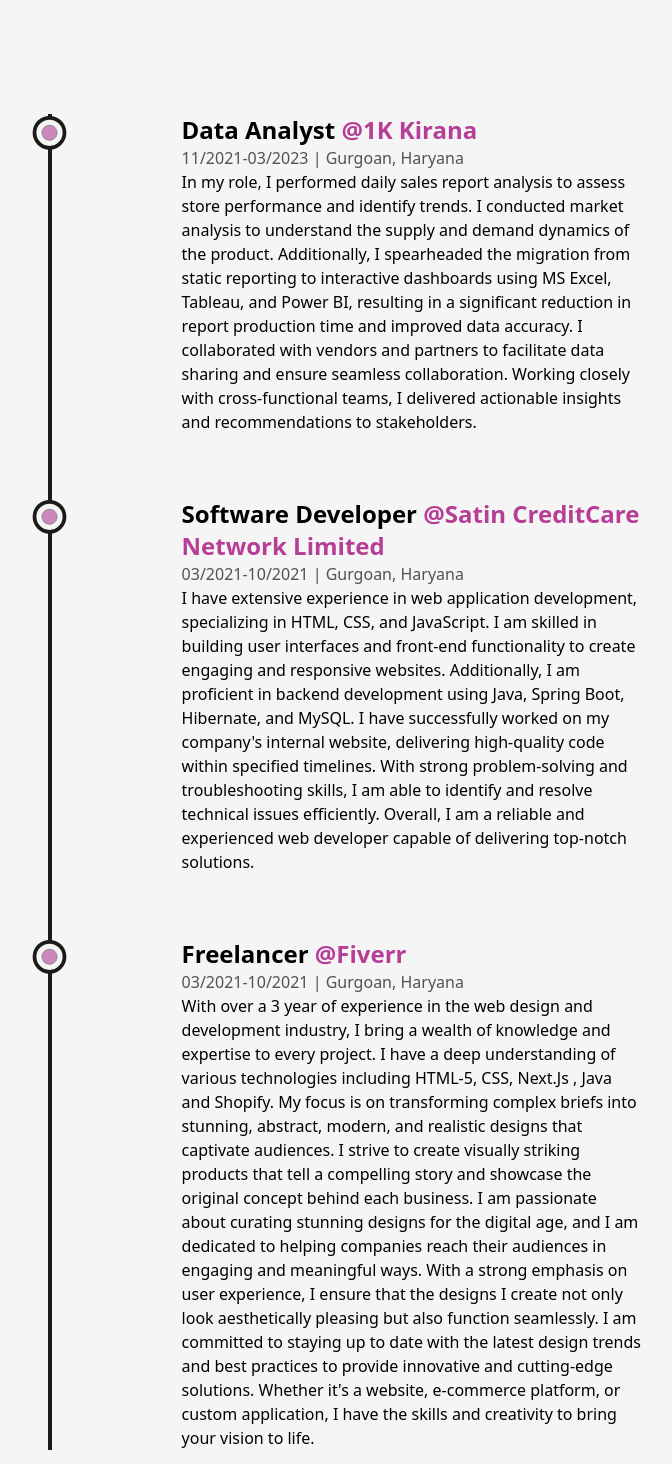
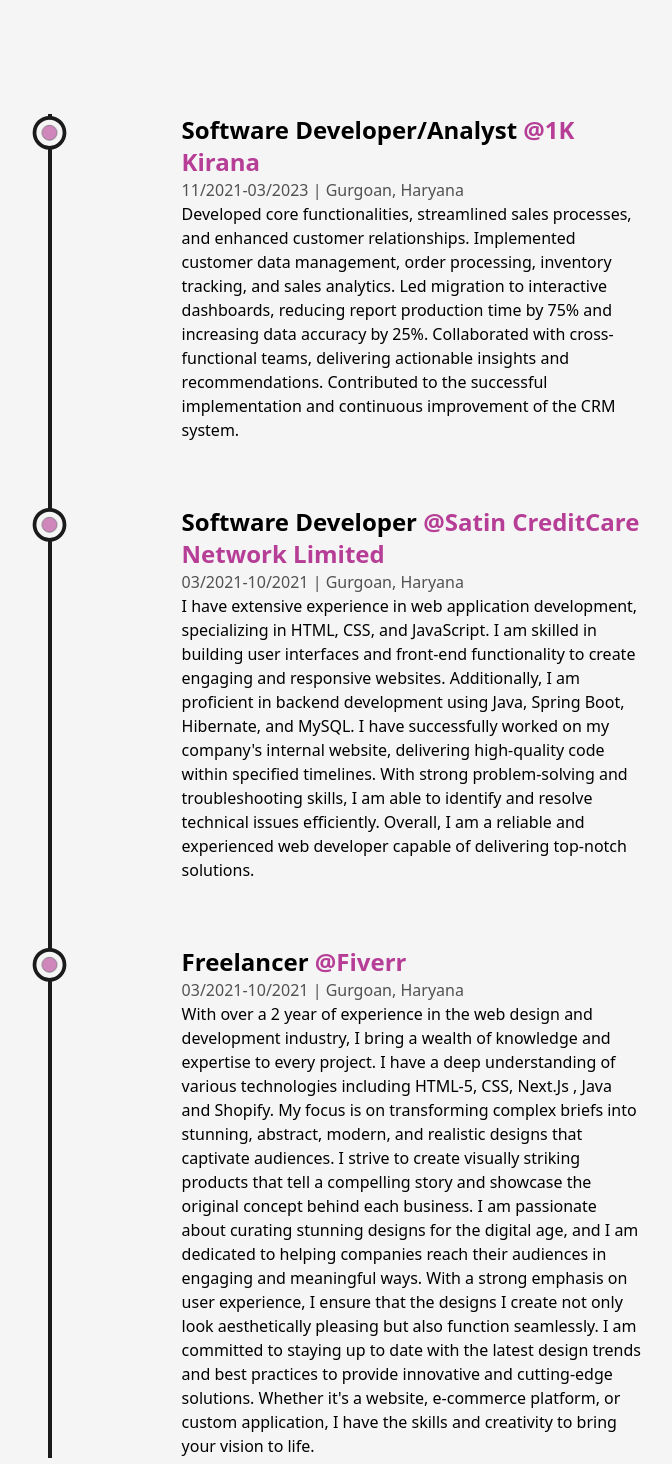
Before and after one commit to mani9k9/MyPortfolio, a Next.js app: page /about in a window 1280 px wide. Shown: the part 2466-3930 px from the top of the page, without its empty margins (244-916 px from the left). Built offline with nearby package versions, Linux system fonts and the light colour scheme.

Commit message:
experience

```diff
--- a/src/components/Experience.js
+++ b/src/components/Experience.js
@@ -51,10 +51,10 @@
                 ' />
                 <ul className='w-full flex flex-col items-start justify-between ml-4 xs:ml-2'>
                     <Details
-                        position="Data Analyst" company="1K Kirana"
+                        position="Software Developer/Analyst" company="1K Kirana"
                         companyLink="https://www.1knetworks.com"
                         time="11/2021-03/2023" address="Gurgoan, Haryana"
-                        work="In my role, I performed daily sales report analysis to assess store performance and identify trends. I conducted market analysis to understand the supply and demand dynamics of the product. Additionally, I spearheaded the migration from static reporting to interactive dashboards using MS Excel, Tableau, and Power BI, resulting in a significant reduction in report production time and improved data accuracy. I collaborated with vendors and partners to facilitate data sharing and ensure seamless collaboration. Working closely with cross-functional teams, I delivered actionable insights and recommendations to stakeholders."
+                        work="Developed core functionalities, streamlined sales processes, and enhanced customer relationships. Implemented customer data management, order processing, inventory tracking, and sales analytics. Led migration to interactive dashboards, reducing report production time by 75% and increasing data accuracy by 25%. Collaborated with cross-functional teams, delivering actionable insights and recommendations. Contributed to the successful implementation and continuous improvement of the CRM system."
 
                     />
 
@@ -68,7 +68,7 @@
                         position="Freelancer" company="Fiverr"
                         companyLink="https://www.fiverr.com/users/shubhammanitrip"
                         time="03/2021-10/2021" address="Gurgoan, Haryana"
-                        work="With over a 3 year of experience in the web design and development industry, I bring a wealth of knowledge and expertise to every project. I have a deep understanding of various technologies including HTML-5, CSS, Next.Js , Java and Shopify. My focus is on transforming complex briefs into stunning, abstract, modern, and realistic designs that captivate audiences. I strive to create visually striking products that tell a compelling story and showcase the original concept behind each business. I am passionate about curating stunning designs for the digital age, and I am dedicated to helping companies reach their audiences in engaging and meaningful ways. With a strong emphasis on user experience, I ensure that the designs I create not only look aesthetically pleasing but also function seamlessly. I am committed to staying up to date with the latest design trends and best practices to provide innovative and cutting-edge solutions. Whether it's a website, e-commerce platform, or custom application, I have the skills and creativity to bring your vision to life."
+                        work="With over a 2 year of experience in the web design and development industry, I bring a wealth of knowledge and expertise to every project. I have a deep understanding of various technologies including HTML-5, CSS, Next.Js , Java and Shopify. My focus is on transforming complex briefs into stunning, abstract, modern, and realistic designs that captivate audiences. I strive to create visually striking products that tell a compelling story and showcase the original concept behind each business. I am passionate about curating stunning designs for the digital age, and I am dedicated to helping companies reach their audiences in engaging and meaningful ways. With a strong emphasis on user experience, I ensure that the designs I create not only look aesthetically pleasing but also function seamlessly. I am committed to staying up to date with the latest design trends and best practices to provide innovative and cutting-edge solutions. Whether it's a website, e-commerce platform, or custom application, I have the skills and creativity to bring your vision to life."
                     />
                 </ul>
 
```
